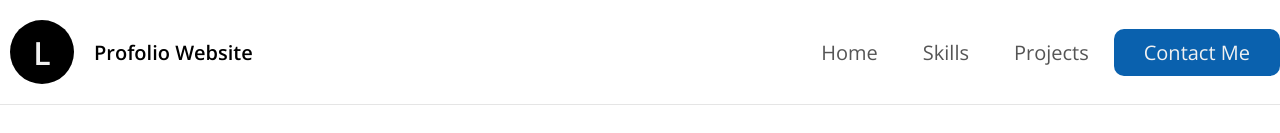
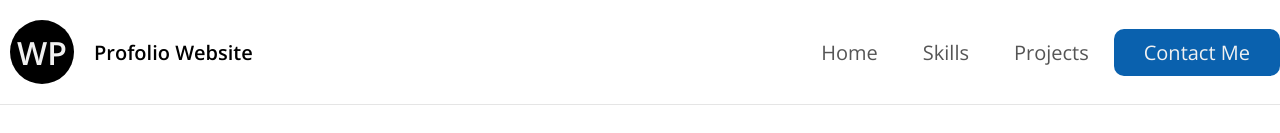
Before and after one commit to pwbhs/portfolioAI, a Next.js app: page / in a window 1280 px wide. Shown: the top 133 px of the page. Built offline with nearby package versions, Linux system fonts and the light colour scheme.

Commit message:
Updated files

```diff
--- a/app/page.js
+++ b/app/page.js
@@ -46,7 +46,7 @@ export default function Home() {
     <>
       <header>
         <a href="#" className="logo-holder">
-            <div className="logo">L</div>
+            <div className="logo">WP</div>
             <div className="logo-text">Profolio Website</div>
 
         </a>
@@ -315,10 +315,10 @@ export default function Home() {
                     Completed Projects
                 </h2>
                 <div className="bento-grid">
-                    <a href="#" className="bento-item">
+                    <a href="https://ambitious-ground-04bd38a0f.5.azurestaticapps.net/" className="bento-item">
                         <img src="./imgs/eCommerceApp.png" alt="eCommerceApp" width="100%" />
                     </a>
-                    <a href="#" className="bento-item">
+                    <a href="./Dream Development Project Report.pdf" className="bento-item">
                         <img src="./imgs/Project management.png" alt="Project Management System" width="100%" />
                     </a>
                     <a href="#" className="bento-item">
```
Also changed, not shown: 1 other file (tests, documents, lock files or other folders).
